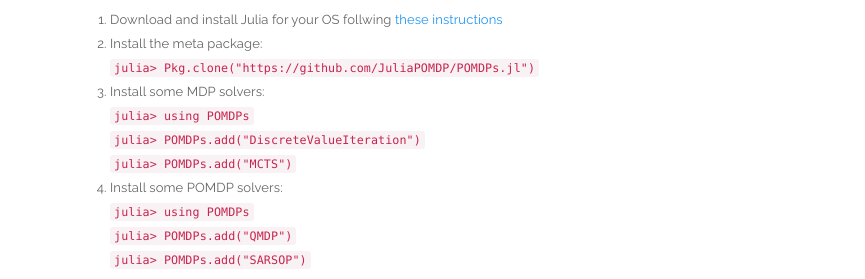
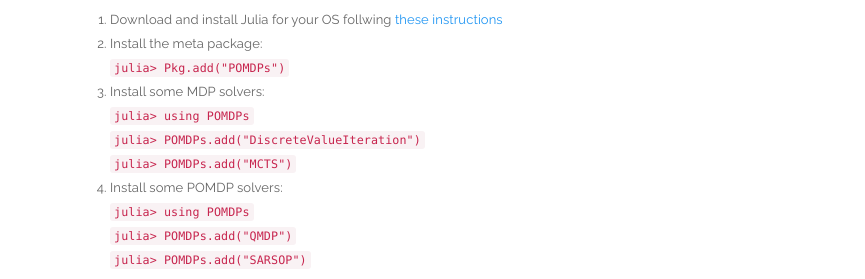
Before and after one commit to JuliaPOMDP/juliapomdp.github.io, a plain HTML site: page index.html in a window 1280 px wide. Shown: the part 734-1013 px from the top of the page, 0-865 px from the left. Drawn offline with nearby package versions, Linux system fonts and the light colour scheme.

Commit message:
Update POMDP install

```diff
--- a/index.html
+++ b/index.html
@@ -83,7 +83,7 @@
             <li>Download and install Julia for your OS follwing <a href="http://julialang.org/downloads/"> these instructions</a></li>
             <li>Install the meta package:
               <br>
-              <code> julia> Pkg.clone("https://github.com/JuliaPOMDP/POMDPs.jl")
+              <code> julia> Pkg.add("POMDPs")
               </code>
             </li>
             <li>Install some MDP solvers:
```
